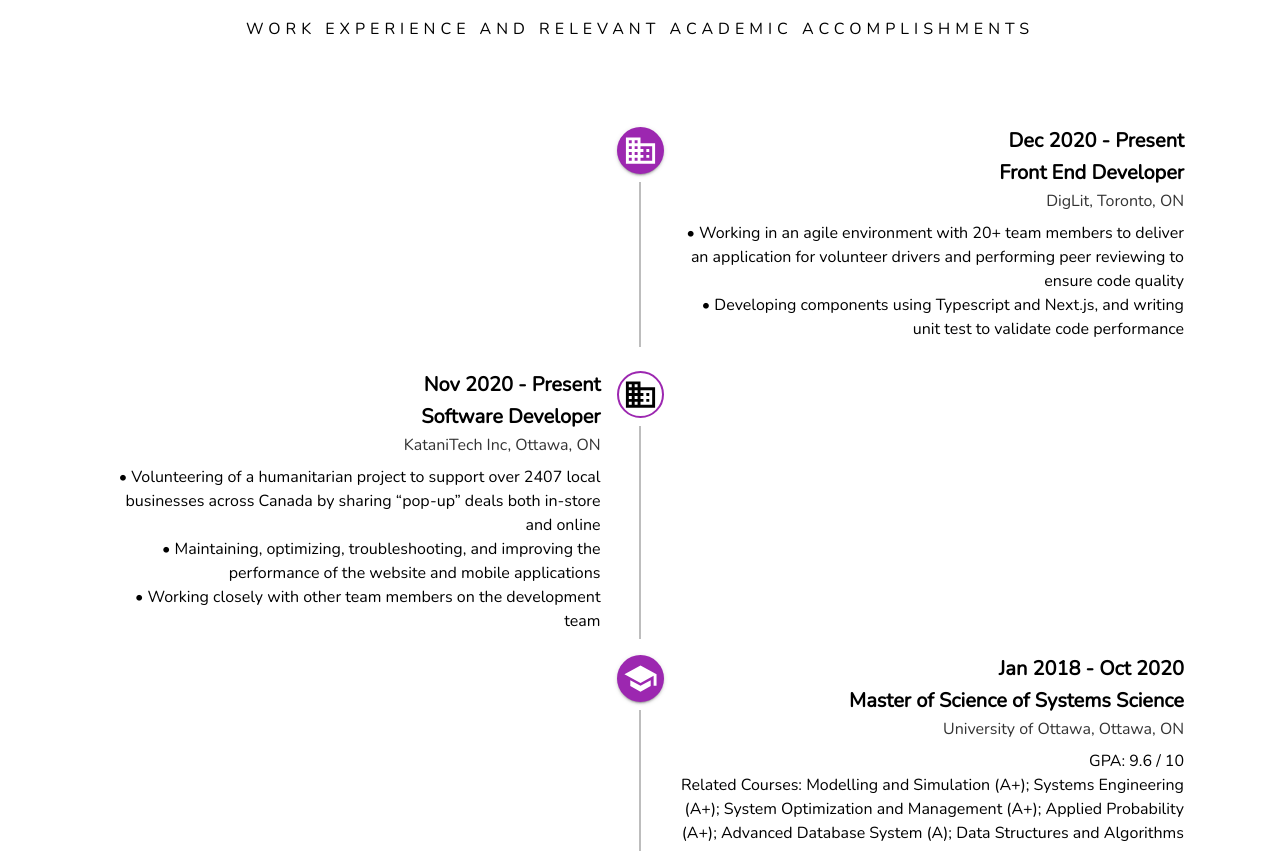
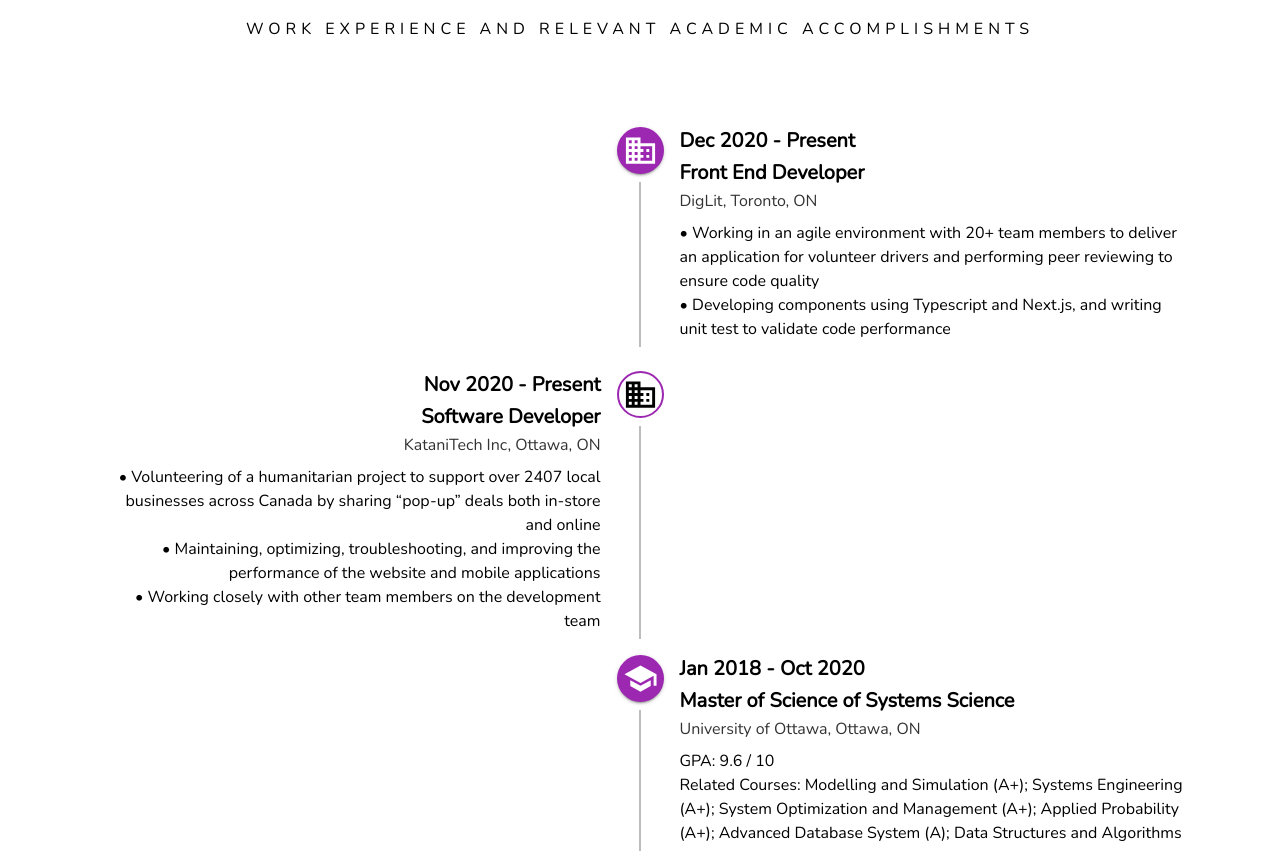
Before and after one commit to WendyChenj/My-Portfolio, a React (Create React App) app: page / in a window 1280 px wide. Shown: the part 1666-2519 px from the top of the page. Built offline with nearby package versions, Linux system fonts and the light colour scheme.

Commit message:
fix bugs

```diff
--- a/src/components/Experience/Experience.css
+++ b/src/components/Experience/Experience.css
@@ -3,10 +3,6 @@
 }
 
 .timeline-content-right {
-  text-align: right;
-}
-
-.timeline-content-left {
   text-align: left;
 }
 
```
